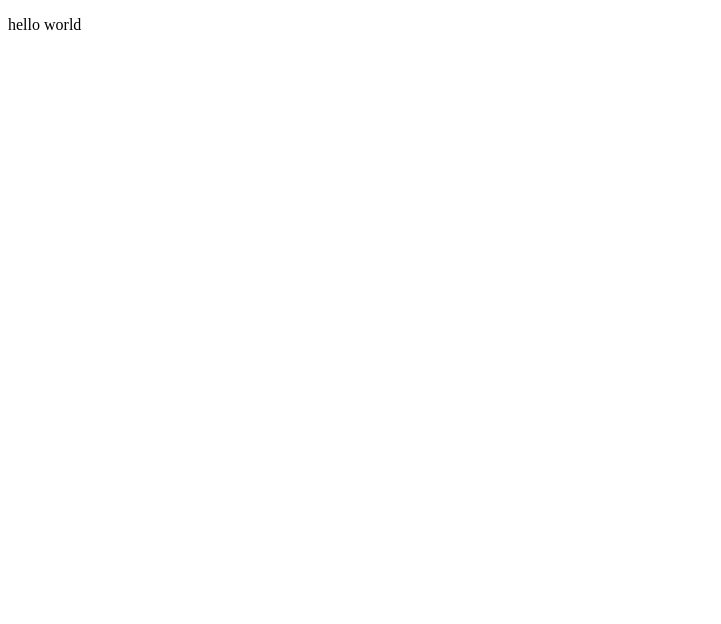
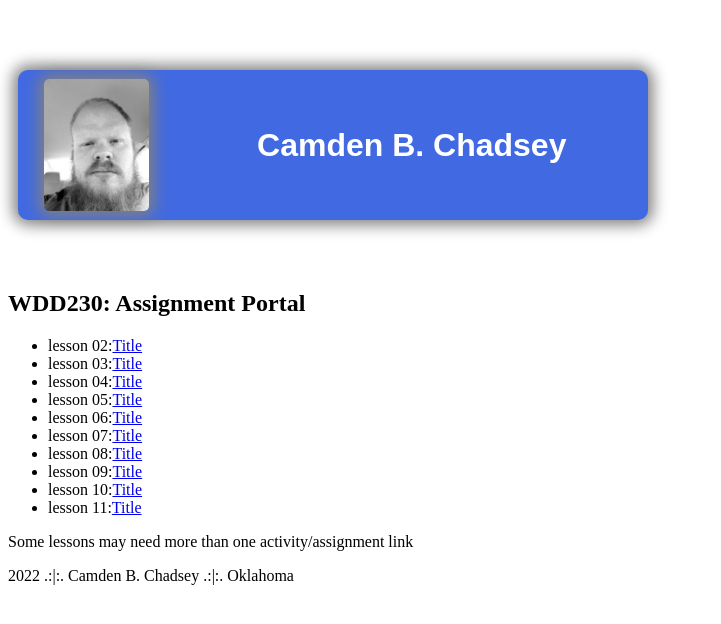
Before and after one commit to cchadsey/wdd230, a plain HTML site: page index.html in a window 1280 px wide. Shown: the whole page, without its empty margins (0-721 px from the left). Drawn offline with Linux system fonts and the light colour scheme.

Commit message:
Add files via upload

```diff
--- /dev/null
+++ b/css/style.css
@@ -0,0 +1,31 @@
+header{
+    width:630px;
+    height: 150px;;
+    display:grid;
+    grid-template-columns: 1fr 3fr;
+    margin:70px 10px 70px 10px;
+    background-color:royalblue;
+    border-radius: 10px 10px;
+    box-shadow: 0px 0px 15px 5px grey;
+
+}
+img{
+    size:100%;
+}
+header img{
+    grid-column:1/2;
+    width:105px;
+    align-self:center;
+    justify-self: center;
+    border-radius: 5px 5px;
+    box-shadow: 0px 0px 15px 5px grey;
+
+}
+.portal_headline{
+    grid-column: 2/3;
+    align-self:center;
+    justify-self: center;
+    text-shadow: 0px 0px 15px 5px grey;
+    font-family: Arial, Helvetica, sans-serif;
+    color:white
+}
--- a/index.html
+++ b/index.html
@@ -1,2 +1,37 @@
 <!DOCTYPE html>
-<p>hello world</p>
+<html lang="en-US">
+    <meta charset="UTF-8">
+    <meta name="viewport" content="width=device-width, initial-scale=1.0">
+    <head>
+        <title>Camden B. Chadsey</title>
+        <meta name="WDD 230: Assignment Portal" content="Assignment portal for Camden Chadsey in WDD 230: Web Frontend Development at Brigham Young University- Idaho">
+        <link rel="stylesheet" href="css/style.css">
+    </head>
+   <body>
+        <header>
+            <img src="images/me.jpg" alt="Camden Chadsey">
+            <h1 class="portal_headline">Camden B. Chadsey</h1>
+        </header>
+        <main>
+            <h2 class="portal_assignements">WDD230: Assignment Portal</h2>
+            <ul>
+            <li>lesson 02:<a href="index.html">Title</a></li>
+            <li>lesson 03:<a href="index.html">Title</a></li>
+            <li>lesson 04:<a href="index.html">Title</a></li>
+            <li>lesson 05:<a href="index.html">Title</a></li>
+            <li>lesson 06:<a href="index.html">Title</a></li>
+            <li>lesson 07:<a href="index.html">Title</a></li>
+            <li>lesson 08:<a href="index.html">Title</a></li>
+            <li>lesson 09:<a href="index.html">Title</a></li>
+            <li>lesson 10:<a href="index.html">Title</a></li>
+            <li>lesson 11:<a href="index.html">Title</a></li>
+            </ul>
+            <p>Some lessons may need more than one activity/assignment link</p>
+        </main>
+        <footer>
+            <script src="js/homepage.js"></script>
+            <p><span id="copyright"></span>2022 .:|:. Camden B. Chadsey .:|:. Oklahoma</p>
+            <span id="last_update"></span>
+        </footer>
+    </body>
+</html>
--- /dev/null
+++ b/js/homepage.js
@@ -0,0 +1 @@
+document.querySelector('copyright').textContent = "\u00A9";
```
Also changed, not shown: images/me.jpg (added).
